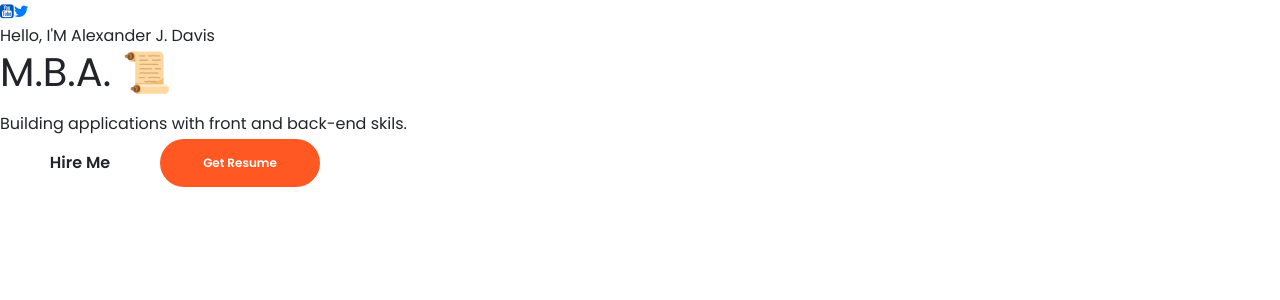
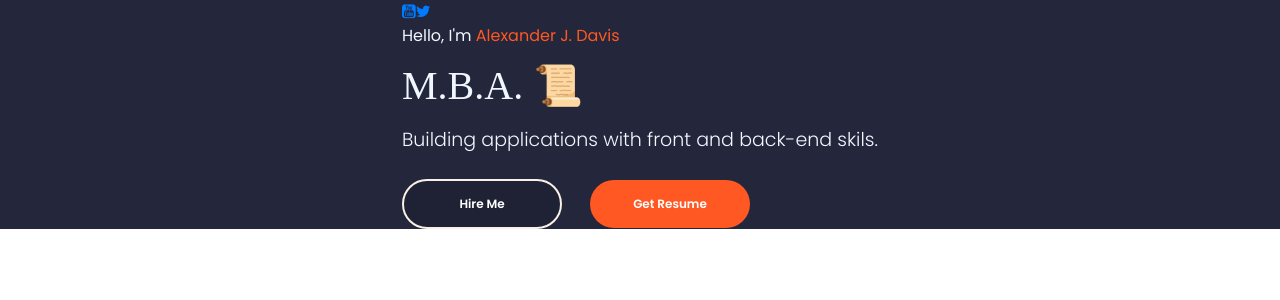
Before and after one commit to ajdavis2424/gtech_react_profile, a React (Create React App) app in the folder client/: page / in a window 1280 px wide. Shown: the top 300 px of the page. Built offline with nearby package versions, Linux system fonts and the light colour scheme; a web font is replaced by a local one.

Commit message:
more styling

```diff
--- a/client/src/PortfolioContainer/Home/Profile.css
+++ b/client/src/PortfolioContainer/Home/Profile.css
@@ -0,0 +1,54 @@
+ .profile-container{
+     display:flex;
+     align-items: center;
+     justify-content: center;
+     height: 10%;
+     min-height: fit content;
+     background-image: url('../../assets/Home/bg.jpg');
+ }
+
+/* Font styling */
+ .profile-parent{
+    display: flex;
+    align-items: center;
+    color:aliceblue;
+ }
+
+ .profile-details-name {
+     font-style: 24px;
+     font-family: "Poppins SemiBold";
+ }
+
+ .profile-details-role{
+     display: flex;
+     flex-direction: column;
+     margin: 14px 0 24px 0;
+ }
+
+ .profile-details-role h1 {
+     font-size: 40px;
+     font-family: cursive;
+ }
+
+ .primary-text {
+     color: (--white);
+ }
+
+.highlighted-text {
+    color:var(--dark-orange);
+}
+
+.profile-role-tagline{
+    font-size: 19px;
+    margin: 5px 0 0 0;
+    font-family: "Poppins Light";
+}
+
+.profile-options .highlighted-btn {
+    margin: 0 0 0 28px;
+}
+.profile-options .highlighted-btn:hover{
+    margin: 0 0 0 28px;
+    border-color: cornsilk;
+    color: #111;
+}
--- a/client/src/PortfolioContainer/Home/Profile.js
+++ b/client/src/PortfolioContainer/Home/Profile.js
@@ -1,5 +1,6 @@
 import React from "react";
 import Typical from "react-typical";
+import "./Profile.css";
 
 export default function Profile() {
   return (
@@ -23,7 +24,7 @@ export default function Profile() {
           <div className="profile-detail-name">
             <span className="primary-text">
               {" "}
-              Hello, I'M{" "}
+              Hello, I'm{" "}
               <span className="highlighted-text">Alexander J. Davis</span>
             </span>
           </div>
@@ -55,7 +56,7 @@ export default function Profile() {
             </span>
           </div>
           <div className="profile-options">
-            <button className="btn primar-btn"> Hire Me </button>
+            <button className="btn primary-btn"> Hire Me </button>
             <a href="resumehere" download="full stack resum.pdk">
               <button className="btn highlighted-btn">Get Resume</button>
             </a>
```
